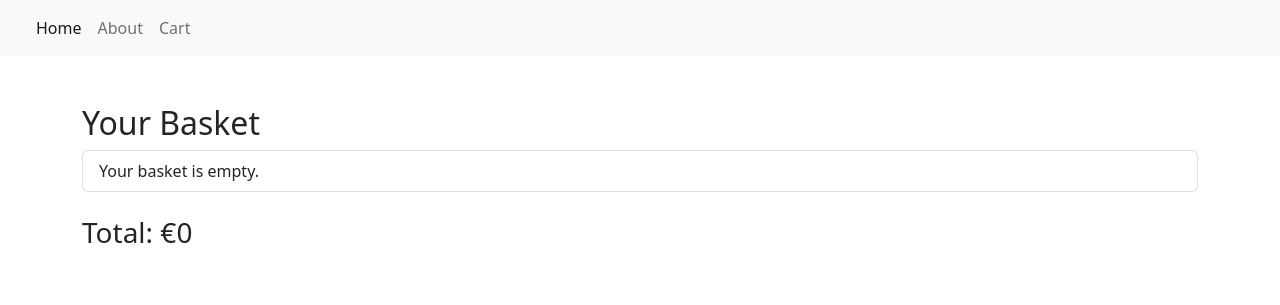
After one commit to T-Cav11/Online-menu, a Django app: page /cart/ in a window 1280 px wide. The commit adds this page. Shown: the top 305 px of the page. Run offline with Django 5.2, Linux system fonts and the light colour scheme; some libraries are stand-ins or nearby versions.

Commit message:
Adding items to cart

```diff
--- a/mysite/settings.py
+++ b/mysite/settings.py
@@ -117,8 +117,9 @@ USE_TZ = True
 
 STATIC_URL = 'static/'
 
-# Default primary key field type
-# https://docs.djangoproject.com/en/5.2/ref/settings/#default-auto-field
+STATICFILES_DIRS = [
+    BASE_DIR / 'static',
+]
 
 DEFAULT_AUTO_FIELD = 'django.db.models.BigAutoField'
 
--- a/restaurant_menu/admin.py
+++ b/restaurant_menu/admin.py
@@ -1,5 +1,5 @@
 from django.contrib import admin
-from .models import Item
+from .models import Item, About
 
 class MenuItemAdmin(admin.ModelAdmin):
     list_display = ("meal", "status")
@@ -9,3 +9,4 @@ class MenuItemAdmin(admin.ModelAdmin):
 
 
 admin.site.register(Item,MenuItemAdmin)
+admin.site.register(About)
--- a/restaurant_menu/urls.py
+++ b/restaurant_menu/urls.py
@@ -7,6 +7,8 @@ urlpatterns = [
     path('',views.MenuList.as_view(), name='home'),
     path('item/<int:pk>',views.MenuItemDetail.as_view(), name="menu_item"),
     path('about/',views.AboutPage.as_view(), name="about"),
-    path('checkout/',views.CheckoutPage.as_view(),name="checkout"),
-    path('item/checkout/',views.CheckoutPage.as_view(),name="checkout")
+    path('add-to-cart/<int:item_id>/', views.add_to_cart, name='add_to_cart'),
+    path('cart/', views.CheckoutPage.as_view(), name='cart'),
+    path('item/cart/', views.CheckoutPage.as_view(), name='cart'),
+
 ]
--- a/restaurant_menu/views.py
+++ b/restaurant_menu/views.py
@@ -1,4 +1,4 @@
-from django.shortcuts import render
+from django.shortcuts import render, redirect, get_object_or_404
 from django.views import generic
 from .models import Item, MEAL_TYPE
 from django.views.generic import TemplateView
@@ -23,4 +23,28 @@ class AboutPage(TemplateView):
     template_name = "about.html"
 
 class CheckoutPage(TemplateView):
-    template_name = "checkout.html"
+    template_name = "cart.html"
+
+    def get_context_data(self, **kwargs):
+        context = super().get_context_data(**kwargs)
+        cart = self.request.session.get('cart', {})
+        items = []
+        total = 0
+
+        for item_id, quantity in cart.items():
+            item = get_object_or_404(Item, pk=item_id)
+            item.quantity = quantity
+            item.subtotal = item.price * quantity
+            total += item.subtotal
+            items.append(item)
+
+        context['items'] = items
+        context['total'] = total
+        return context
+
+
+def add_to_cart(request, item_id):
+    cart = request.session.get('cart', {})
+    cart[str(item_id)] = cart.get(str(item_id), 0) + 1
+    request.session['cart'] = cart
+    return redirect('view_cart')
--- a/templates/about.html
+++ b/templates/about.html
@@ -11,6 +11,6 @@
     pricing, and availability. While this is a developmental version, it reflects the core functionality and layout of the final product.
     Stay tuned for future updates as we enhance features, add more content, and refine the design.
 </p>
-    <img src="{% static 'images/about_us_1.jpeg' %}"  style="width: 300px; height: 300px; object-fit: cover;">
+    <img src="{% static 'images/about_2.jpg' %}"  style="width: 700px; height: 450px; object-fit: cover;">
 </div>
 {% endblock content %}
--- a/templates/base.html
+++ b/templates/base.html
@@ -23,7 +23,7 @@
                             <a class="nav-link" aria-current="page" href="{% url 'about' %}">About</a>
                         </li>
                         <li class="nav-item">
-                            <a class="nav-link" aria-current="page" href="{% url 'checkout' %}">Checkout</a>
+                            <a class="nav-link" aria-current="page" href="{% url 'cart' %}">Cart</a>
                         </li>
                     </ul>
                 </div>
--- /dev/null
+++ b/templates/cart.html
@@ -0,0 +1,17 @@
+{% extends 'base.html' %}
+{% block content %}
+<div class="container py-5">
+    <h2>Your Basket</h2>
+    <ul class="list-group">
+        {% for item in items %}
+            <li class="list-group-item d-flex justify-content-between">
+                {{ item.meal }} (x{{ item.quantity }})
+                <span>€{{ item.subtotal }}</span>
+            </li>
+        {% empty %}
+            <li class="list-group-item">Your basket is empty.</li>
+        {% endfor %}
+    </ul>
+    <h3 class="mt-4">Total: €{{ total }}</h3>
+</div>
+{% endblock %}
--- a/templates/menu_item_detail.html
+++ b/templates/menu_item_detail.html
@@ -15,7 +15,7 @@
                 <div class="d-flex flex-column justify-content-end align-items-end" style="height: 300px;">
                     <div class="d-flex gap-3 align-items-center">
                         <span class="badge bg-success fs-5">€{{ item.price }}</span>
-                        <a href="checkout" class="btn btn-outline-primary rounded-pill px-4 py-2">Order Now</a>
+                        <a href="cart" class="btn btn-outline-primary rounded-pill px-4 py-2">Add to cart</a>
                     </div>
                 </div>
             </div>
```
Also changed, not shown: restaurant_menu/models.py (+9 -0 lines), templates/checkout.html (deleted, +0 -12 lines), templates/index.html (+5 -15 lines), db.sqlite3, static/images/about_2.jpg (added).
